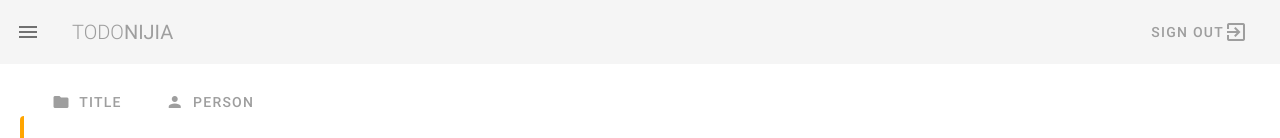
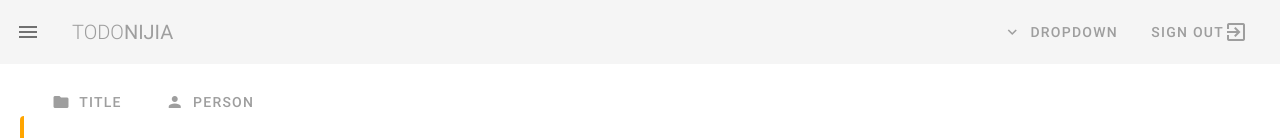
Before and after one commit to aworker/vuetify-demo, a Vue app: page / in a window 1280 px wide. Shown: the top 138 px of the page. Built offline with nearby package versions, Linux system fonts and the light colour scheme.

Commit message:
coures22 学习menu

```diff
--- a/src/components/Navbar.vue
+++ b/src/components/Navbar.vue
@@ -1,4 +1,4 @@
-<template>
+<template xmlns:v-slot="http://www.w3.org/1999/XSL/Transform">
     <nav>
         <v-app-bar flat app>
             <v-app-bar-nav-icon @click="drawer= !drawer"></v-app-bar-nav-icon>
@@ -7,6 +7,28 @@
                 <span>nijia</span>
             </v-toolbar-title>
             <v-spacer></v-spacer>
+            <v-menu open-on-hover offset-y>
+                <template v-slot:activator="{ on }">
+                    <v-btn
+                            text
+                            class="grey--text"
+                            v-on="on"
+                    >
+                    <v-icon left>expand_more</v-icon>
+                        Dropdown
+                    </v-btn>
+                </template>
+
+                <v-list>
+                    <v-list-item
+                            v-for="(link, index) in links"
+                            :key="index"
+                            router :to="link.route"
+                    >
+                        <v-list-item-title>{{ link.text }}</v-list-item-title>
+                    </v-list-item>
+                </v-list>
+            </v-menu>
             <v-btn text color="grey">
                 <span>Sign Out</span>
                 <v-icon>exit_to_app</v-icon>
```
Also changed, not shown: src/readme/step22.txt (added).
